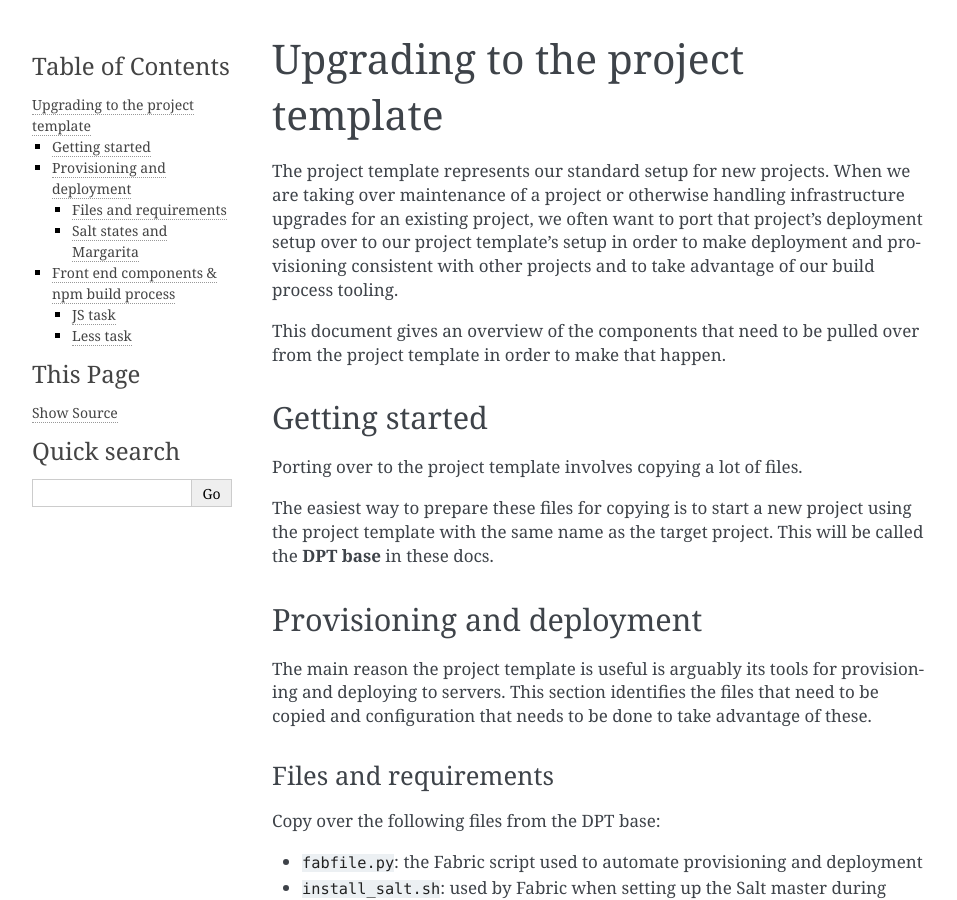
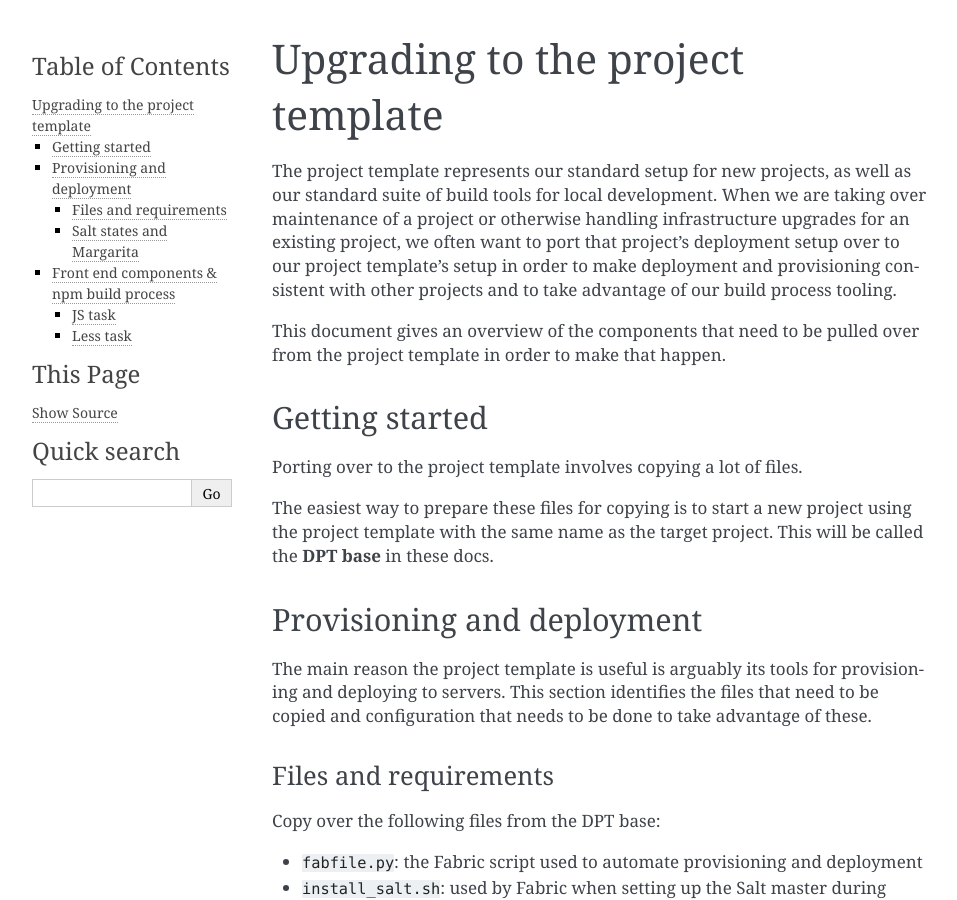
Before and after one commit to caktus/django-project-template, a Sphinx documentation site: the page built from docs/dev/upgrading.rst, in a window 1280 px wide and 900 px high. Shown: the whole window, without its empty margins (148-1105 px from the left). Built offline with Sphinx 7.4.7, drawn with Linux system fonts in a browser that asks for light colours; pages that are not in the unit, such as notebooks, are missing from menus; some of the changed text lies outside the part shown.

Commit message:
adding remark about build tools & local development

```diff
--- a/docs/dev/upgrading.rst
+++ b/docs/dev/upgrading.rst
@@ -1,7 +1,8 @@
 Upgrading to the project template
 =================================
 
-The project template represents our standard setup for new projects. When we
+The project template represents our standard setup for new projects, as well as
+our standard suite of build tools for local development. When we
 are taking over maintenance of a project or otherwise handling infrastructure
 upgrades for an existing project, we often want to port that project's
 deployment setup over to our project template's setup in order to make
@@ -147,8 +148,6 @@ All interesting front-end build configuration will take place in
 ``gulpfile.js``. This includes changing the ``options`` object's
 properties to suit your project's directory structure.
 
-
-
 The tasks included in the ``gulpfile.js`` make some assumptions, spelled
 out below.
 
```
Also changed, not shown: other parts of docs/dev/upgrading.rst (+1 -1 lines).
